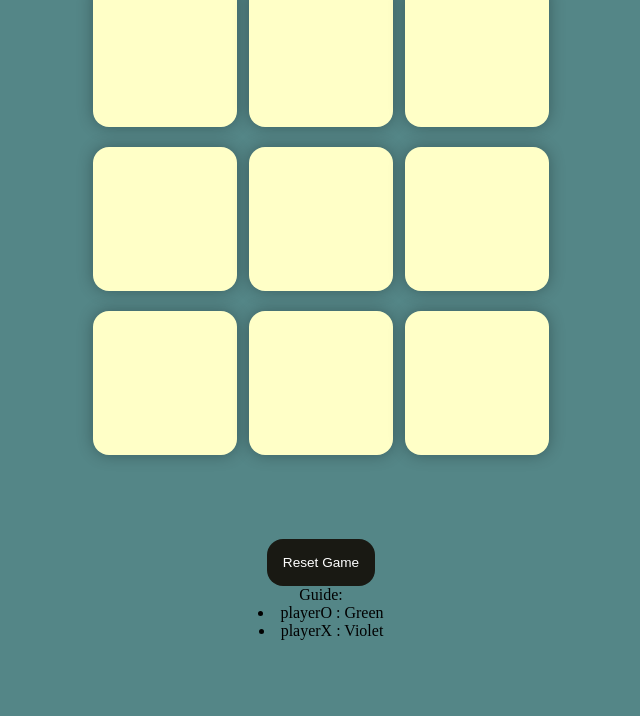
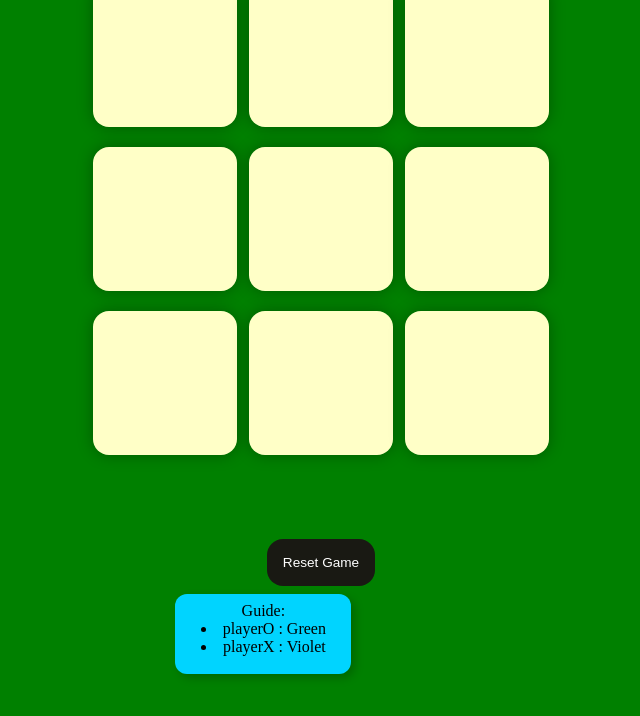
Before and after one commit to Tharun8466/Tic-Tac-Toe, a plain HTML site: page index.html in a window 1280 px wide. Shown: the part 58-774 px from the top of the page, without its empty margins (319-959 px from the left). Drawn offline with Linux system fonts and the light colour scheme.

Commit message:
Update style.css

```diff
--- a/style.css
+++ b/style.css
@@ -2,10 +2,16 @@
     margin : 0;
     padding : 0;
 }
-body {
-   background-color : #548687;
+body{
    text-align : center;
 }
+.o {
+  background-color:violet;
+}
+.x {
+    background-color: green;
+}
+
 .container {
     height : 70vh;
     display : flex;
@@ -56,3 +62,16 @@ body {
 .hide {
    display : none;
 }
+.GuideDiv {
+    height: 4rem;
+    width: 10rem;
+    align-items: center;
+    background-color: #00d4ff; /* Vibrant aqua */
+    border-radius: 12px;
+    box-shadow: 4px 4px 10px rgba(0, 0, 0, 0.2);
+    padding: 1vmin;
+    margin: 1vmin;
+    font-size: 2vmin;
+    position: absolute;
+    left: 38%;
+}
```
